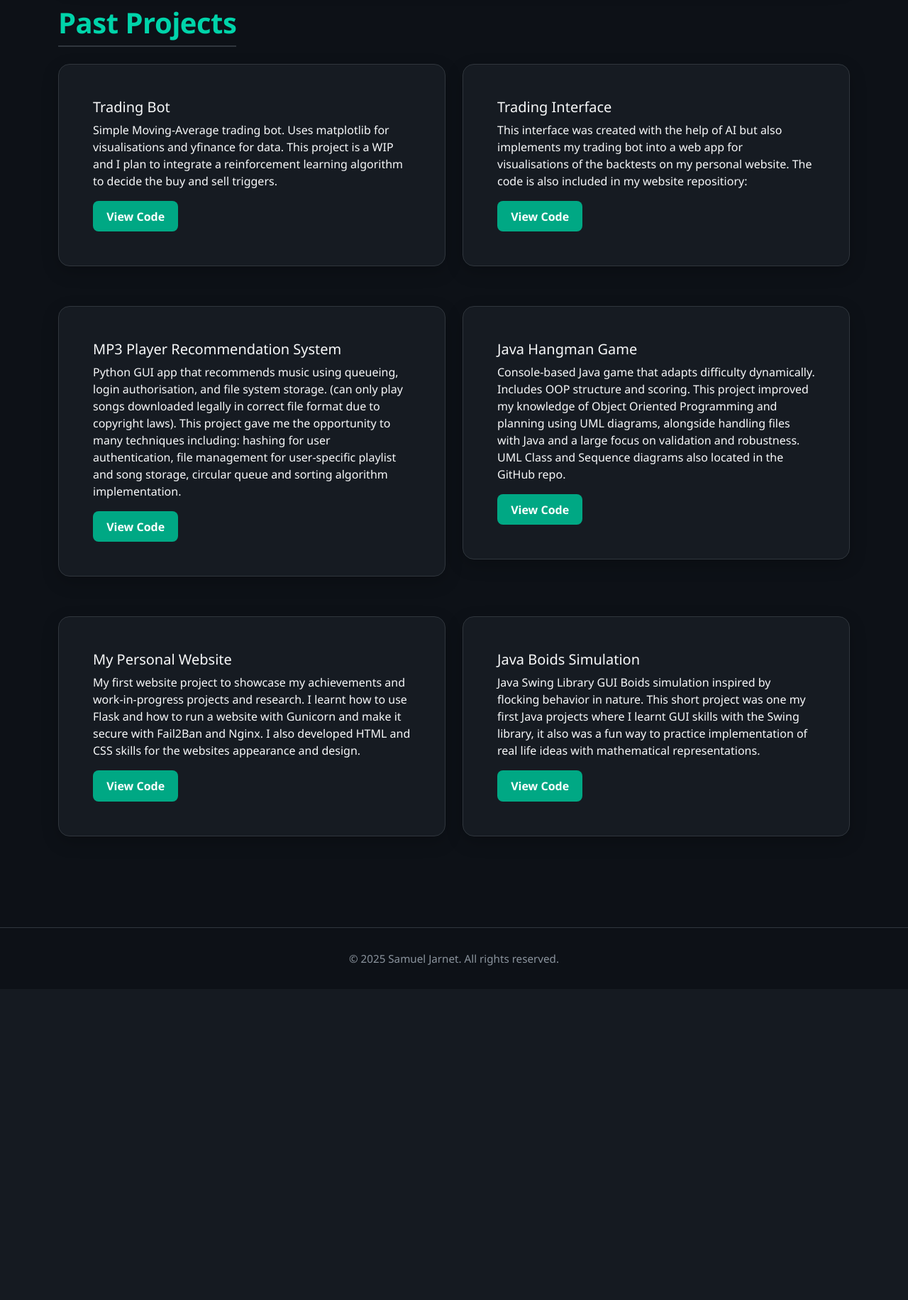
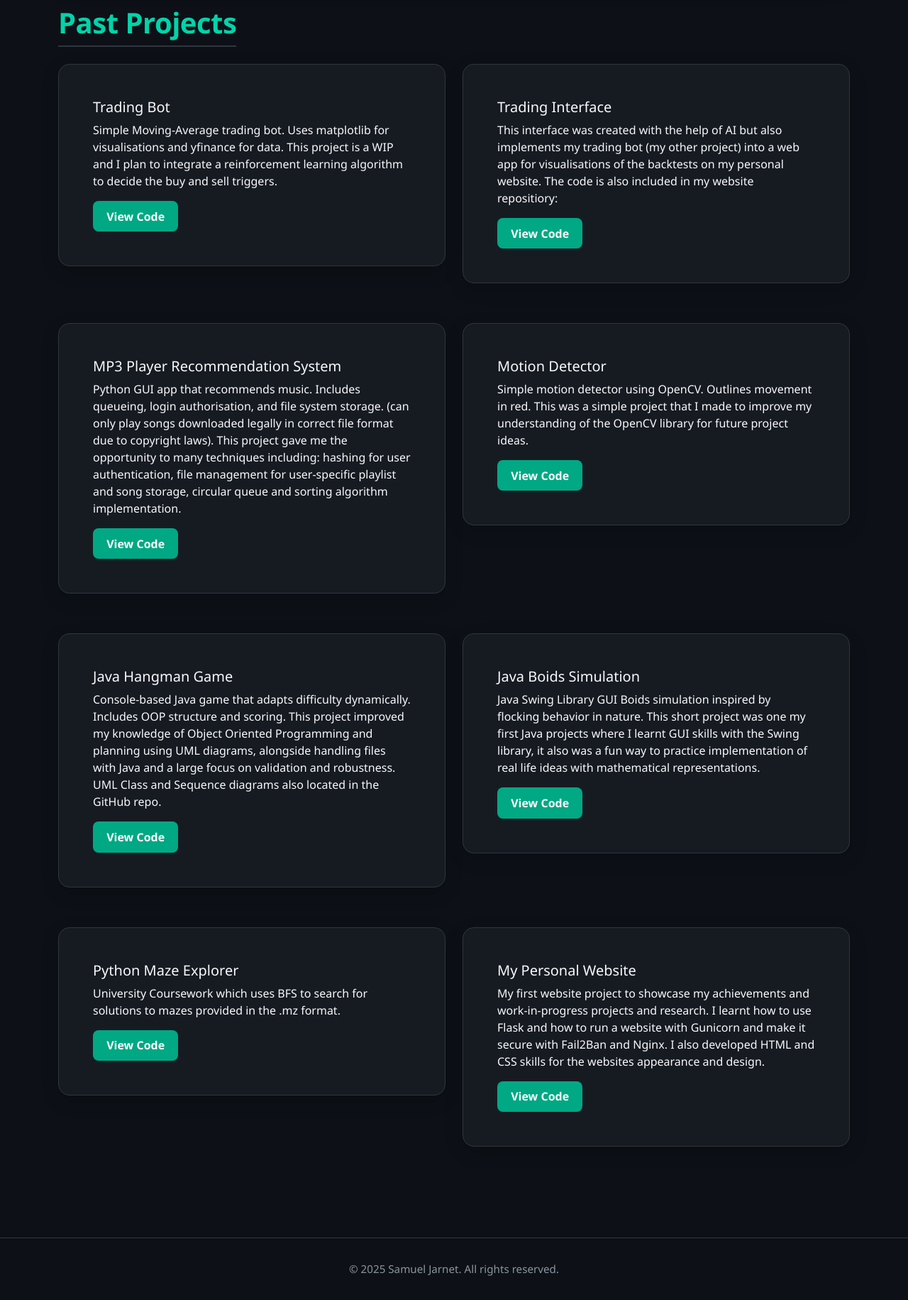
Before and after one commit to SamJarnet/Personal-Website, a Flask app: page /projects in a window 1280 px wide. Shown: the part 447-2278 px from the top of the page at 71% size. Before the commit the page ends 1807 px from the top, so only its background shows below. Run offline with Flask 3, Linux system fonts and the light colour scheme.

Commit message:
added more projects

```diff
--- a/templates/projects.html
+++ b/templates/projects.html
@@ -29,7 +29,7 @@
                 <div class="card custom-card text-light">
                     <div class="card-body">
                         <h5 class="card-title">Trading Interface</h5>
-                        <p class="card-text">This interface was created with the help of AI but also implements my trading bot into a web app for visualisations of the backtests on my personal website. The code is also included in my website repositiory:</p>
+                        <p class="card-text">This interface was created with the help of AI but also implements my trading bot (my other project) into a web app for visualisations of the backtests on my personal website. The code is also included in my website repositiory:</p>
                         <a href="https://github.com/SamJarnet/Personal-Website" class="btn btn-primary" target="_blank">View Code</a>
                     </div>
                 </div>
@@ -38,7 +38,7 @@
                 <div class="card custom-card text-light">
                     <div class="card-body">
                         <h5 class="card-title">MP3 Player Recommendation System</h5>
-                        <p class="card-text">Python GUI app that recommends music using queueing, login authorisation, and file system storage. (can only play songs downloaded legally in correct file format due to copyright laws). This project gave me the opportunity to many techniques including: hashing for user authentication, file management for user-specific playlist and song storage, circular queue and sorting algorithm implementation.</p>
+                        <p class="card-text">Python GUI app that recommends music. Includes queueing, login authorisation, and file system storage. (can only play songs downloaded legally in correct file format due to copyright laws). This project gave me the opportunity to many techniques including: hashing for user authentication, file management for user-specific playlist and song storage, circular queue and sorting algorithm implementation.</p>
                         <a href="https://github.com/SamJarnet/MP3-Player-Recommendation" class="btn btn-primary" target="_blank">View Code</a>
                     </div>
                 </div>
@@ -46,9 +46,37 @@
              <div class="col-md-6">
                 <div class="card custom-card text-light">
                     <div class="card-body">
+                        <h5 class="card-title">Motion Detector</h5>
+                        <p class="card-text">Simple motion detector using OpenCV. Outlines movement in red. This was a simple project that I made to improve my understanding of the OpenCV library for future project ideas.</p>
+                        <a href="https://github.com/SamJarnet/Motion-Detector" class="btn btn-primary" target="_blank">View Code</a>
+                    </div>
+                </div>
+            </div>
+            <div class="col-md-6">
+                <div class="card custom-card text-light">
+                    <div class="card-body">
                         <h5 class="card-title">Java Hangman Game</h5>
                         <p class="card-text">Console-based Java game that adapts difficulty dynamically. Includes OOP structure and scoring. This project improved my knowledge of Object Oriented Programming and planning using UML diagrams, alongside handling files with Java and a large focus on validation and robustness. UML Class and Sequence diagrams also located in the GitHub repo.</p>
                         <a href="https://github.com/SamJarnet/Java-Hangman-Game" class="btn btn-primary" target="_blank">View Code</a>
+                    </div>
+                </div>
+            </div>
+
+            <div class="col-md-6">
+                <div class="card custom-card text-light">
+                    <div class="card-body">
+                        <h5 class="card-title">Java Boids Simulation</h5>
+                        <p class="card-text">Java Swing Library GUI Boids simulation inspired by flocking behavior in nature. This short project was one my first Java projects where I learnt GUI skills with the Swing library, it also was a fun way to practice implementation of real life ideas with mathematical representations.</p>
+                        <a href="https://github.com/SamJarnet/Java-Boids-Simulation" class="btn btn-primary" target="_blank">View Code</a>
+                    </div>
+                </div>
+            </div>
+            <div class="col-md-6">
+                <div class="card custom-card text-light">
+                    <div class="card-body">
+                        <h5 class="card-title">Python Maze Explorer</h5>
+                        <p class="card-text">University Coursework which uses BFS to search for solutions to mazes provided in the .mz format.</p>
+                        <a href="https://github.com/SamJarnet/Python-Maze-Explorer" class="btn btn-primary" target="_blank">View Code</a>
                     </div>
                 </div>
             </div>
@@ -61,16 +89,6 @@
                     </div>
                 </div>
             </div>
-            <div class="col-md-6">
-                <div class="card custom-card text-light">
-                    <div class="card-body">
-                        <h5 class="card-title">Java Boids Simulation</h5>
-                        <p class="card-text">Java Swing Library GUI Boids simulation inspired by flocking behavior in nature. This short project was one my first Java projects where I learnt GUI skills with the Swing library, it also was a fun way to practice implementation of real life ideas with mathematical representations.</p>
-                        <a href="https://github.com/SamJarnet/Java-Boids-Simulation" class="btn btn-primary" target="_blank">View Code</a>
-                    </div>
-                </div>
-            </div>
-
         </div>
     </div>
 
```
